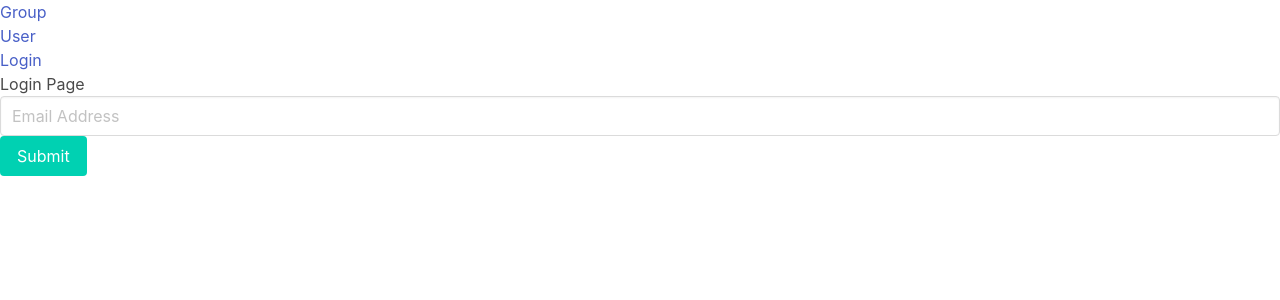
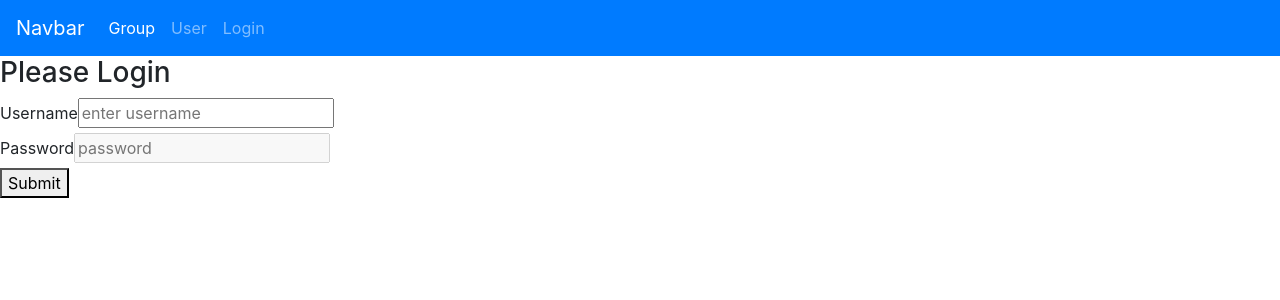
Before and after one commit to alisonbutcher/2811ICT-Project, an Angular app in the folder client/: page /login in a window 1280 px wide. Shown: the top 300 px of the page. Built offline with nearby package versions, Linux system fonts and the light colour scheme.

Commit message:
removed bulma, added boostrap instead

```diff
--- a/client/angular.json
+++ b/client/angular.json
@@ -23,7 +23,6 @@
               "src/assets"
             ],
             "styles": [
-              "node_modules/bulma/css/bulma.min.css",
               "src/styles.css"
             ],
             "scripts": []
--- a/client/package.json
+++ b/client/package.json
@@ -23,7 +23,6 @@
     "@fortawesome/angular-fontawesome": "^0.1.1",
     "@fortawesome/fontawesome-svg-core": "^1.2.4",
     "@fortawesome/free-solid-svg-icons": "^5.3.1",
-    "bulma": "^0.7.1",
     "core-js": "^2.5.4",
     "rxjs": "^6.0.0",
     "zone.js": "~0.8.26"
--- a/client/src/app/app-routing.module.ts
+++ b/client/src/app/app-routing.module.ts
@@ -2,7 +2,7 @@
 import { Routes, RouterModule } from '@angular/router';
 import { GroupsComponent } from './groups/groups.component';
 import { UserComponent } from './user/user.component';
-import {LoginComponent} from "./login/login.component";
+import {LoginComponent} from './login/login.component';
 
 const routes: Routes = [
   {path: 'user', component: UserComponent},
--- a/client/src/app/app.component.html
+++ b/client/src/app/app.component.html
@@ -1,8 +1,40 @@
 
-<ul>
-  <li><a routerLink="/groups">Group</a></li>
-  <li><a routerLink="/user">User</a></li>
-  <li><a routerLink="/login">Login</a></li>
-</ul>
+<!DOCTYPE html>
+<html lang="en">
+<head>
+  <title>Chat Room app</title>
+  <meta charset="utf-8">
+  <meta name="viewport" content="width=device-width, initial-scale=1">
+  <link rel="stylesheet" href="https://stackpath.bootstrapcdn.com/bootstrap/4.1.3/css/bootstrap.min.css">
+  <script src="https://stackpath.bootstrapcdn.com/bootstrap/4.1.3/js/bootstrap.min.js"></script>
+  <script src="https://stackpath.bootstrapcdn.com/bootstrap/4.1.3/js/bootstrap.bundle.min.js"></script>
+</head>
+<body>
+<nav class="navbar navbar-expand-lg navbar-dark bg-primary">
+  <a class="navbar-brand" href="#">Navbar</a>
+  <button class="navbar-toggler" type="button" data-toggle="collapse" data-target="#navbarColor01" aria-controls="navbarColor01" aria-expanded="false" aria-label="Toggle navigation">
+    <span class="navbar-toggler-icon"></span>
+  </button>
+
+  <div class="collapse navbar-collapse" id="navbarColor01">
+    <ul class="navbar-nav mr-auto">
+      <li class="nav-item active">
+        <a class="nav-link" routerLink="/groups">Group</a>
+        <!--<a class="nav-link" href="#">Home <span class="sr-only">(current)</span></a>-->
+      </li>
+      <li class="nav-item">
+        <a  class="nav-link" routerLink="/user">User</a>
+        <!--<a class="nav-link" href="#">Features</a>-->
+      </li>
+      <li class="nav-item">
+        <a class="nav-link" routerLink="/login">Login</a>
+        <!--<a class="nav-link" href="#">Pricing</a>-->
+      </li>
+    </ul>
+  </div>
+</nav>
+
+</body>
+</html>
 
 <router-outlet></router-outlet>
--- a/client/src/app/app.module.ts
+++ b/client/src/app/app.module.ts
@@ -5,7 +5,7 @@
 import { AppRoutingModule } from './app-routing.module';
 import { AppComponent } from './app.component';
 import { GroupsComponent } from './groups/groups.component';
-import { FormsModule } from "@angular/forms"; // to create bindings
+import { FormsModule } from '@angular/forms'; // to create bindings
 
 import { HttpClientModule} from '@angular/common/http';
 import { UserComponent } from './user/user.component';
--- a/client/src/app/login/login.component.html
+++ b/client/src/app/login/login.component.html
@@ -1,6 +1,17 @@
-<h1>Login Page</h1>
-<form class="field" (submit)="loginUser($event)">
-  <input class="input email" type="email" placeholder="Email Address" [(ngModel)]="name" name="username" id="username">
-  <!--<input class="input password" type="password" placeholder="Password" [(ngModel)]="password" name="password" id="password">-->
+<div class="box" style="width: 400px">
+<h3>Please Login</h3>
+<form class="control" (submit)="loginUser($event)">
+
+  <div class="field">
+    <label class="label">Username</label>
+    <input class="input" type="text" placeholder="enter username" [(ngModel)]="name" name="username" id="username">
+  </div>
+  <div class="field">
+    <label class="label">Password</label>
+    <input class="input password disabled" type="password" placeholder="password" disabled [(ngModel)]="password" name="password" id="password">
+  </div>
+
   <p><button class="button is-primary" type="submit">Submit</button></p>
+
 </form>
+</div>
--- a/client/src/app/user/user.component.html
+++ b/client/src/app/user/user.component.html
@@ -10,7 +10,7 @@
 <div class="container">
   <div class="form-user">
     <div class="row">
-      <div class="col-lg-4">
+      <div class="">
         <label for="user-name" class="col-lg-12 text-right">User Name:</label>
       </div>
       <div class="col-lg-8">
```
Also changed, not shown: 2 other files (tests, documents, lock files or other folders).
